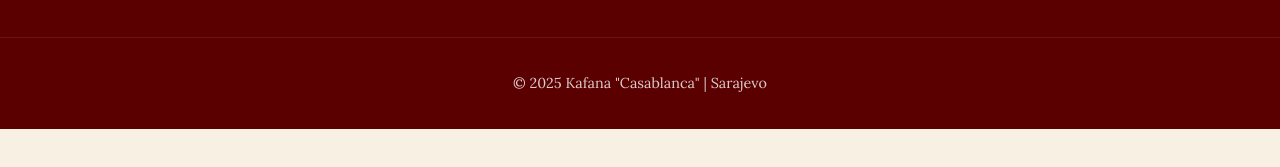
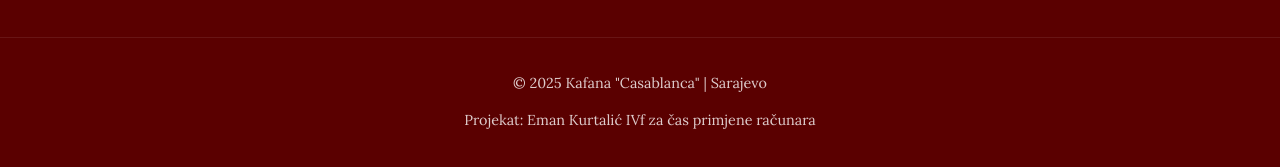
Before and after one commit to bosnian-vepar/casablanca, a plain HTML site: page historijat.html in a window 1280 px wide. Shown: the part 4267-4434 px from the top of the page. Before the commit the page ends 4396 px from the top, so only its background shows below. Drawn offline with nearby package versions, Linux system fonts and the light colour scheme.

Commit message:
Update historijat.html

```diff
--- a/historijat.html
+++ b/historijat.html
@@ -184,6 +184,7 @@
         </div>
         <div class="footer-bottom">
             <p>© 2025 Kafana "Casablanca" | Sarajevo</p>
+            <p>Projekat: Eman Kurtalić IVf za čas primjene računara</p>
         </div>
     </footer>
 
```
